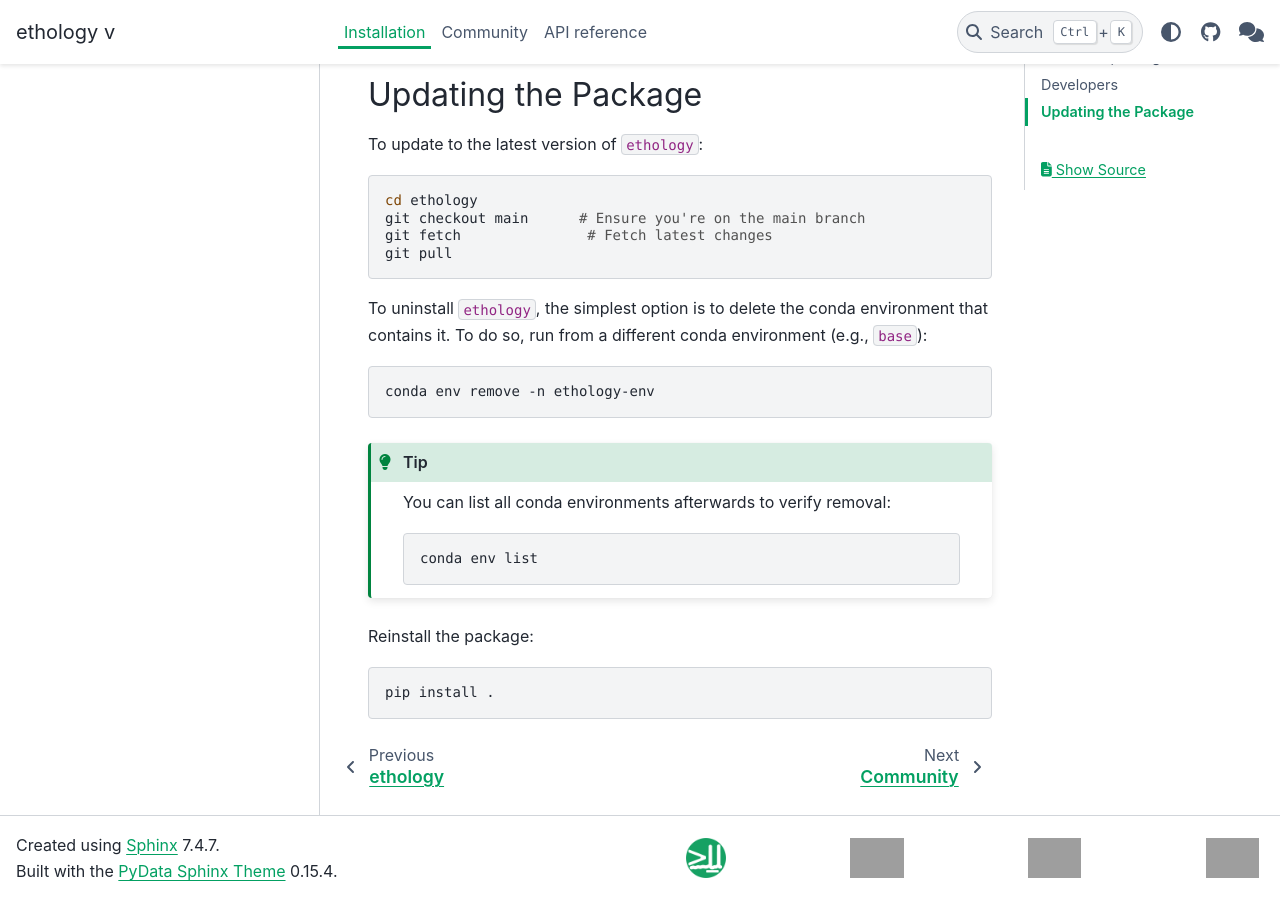
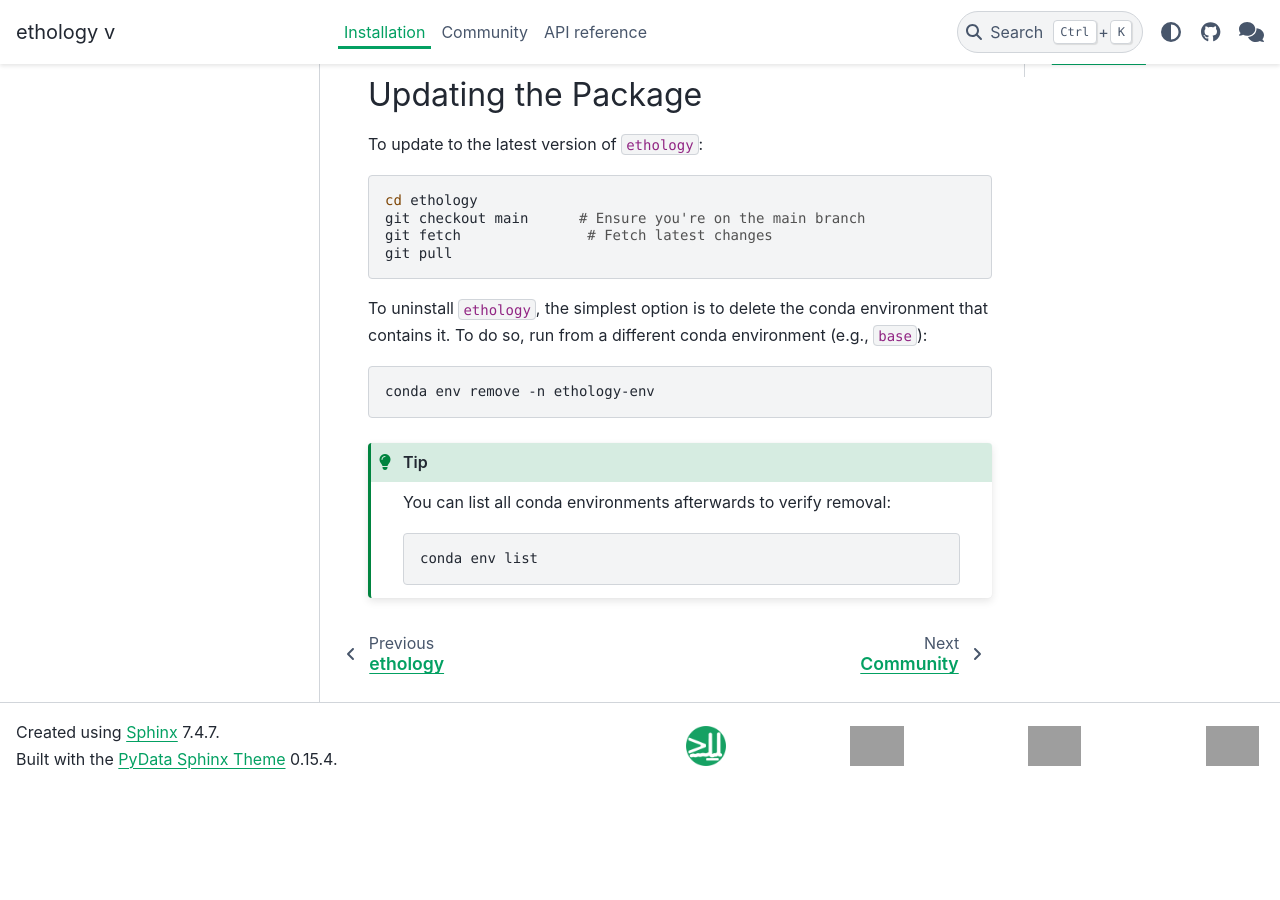
Before and after one commit to neuroinformatics-unit/ethology, a Sphinx documentation site: the page built from docs/source/installation.md, in a window 1280 px wide and 900 px high, scrolled down 1070 px. Built offline with Sphinx 7.4.7 and the PyData theme 0.15.4, drawn with Linux system fonts in a browser that asks for light colours; the version number could not be read and is left out; after the commit the page ends 1858 px from its top, so only the background shows below that; grey boxes are pictures that could not be loaded.

Commit message:
Update docs/source/installation.md
Co-authored-by: sfmig <33267254+sfmig@users.noreply.github.com>
Signed-off-by: Richard Dushime <45734838+richarddushime@users.noreply.github.com>

````diff
--- a/docs/source/installation.md
+++ b/docs/source/installation.md
@@ -53,8 +53,3 @@
 conda env list
 ```
 :::
-
-Reinstall the package:
-```sh
-pip install .
-```
````
